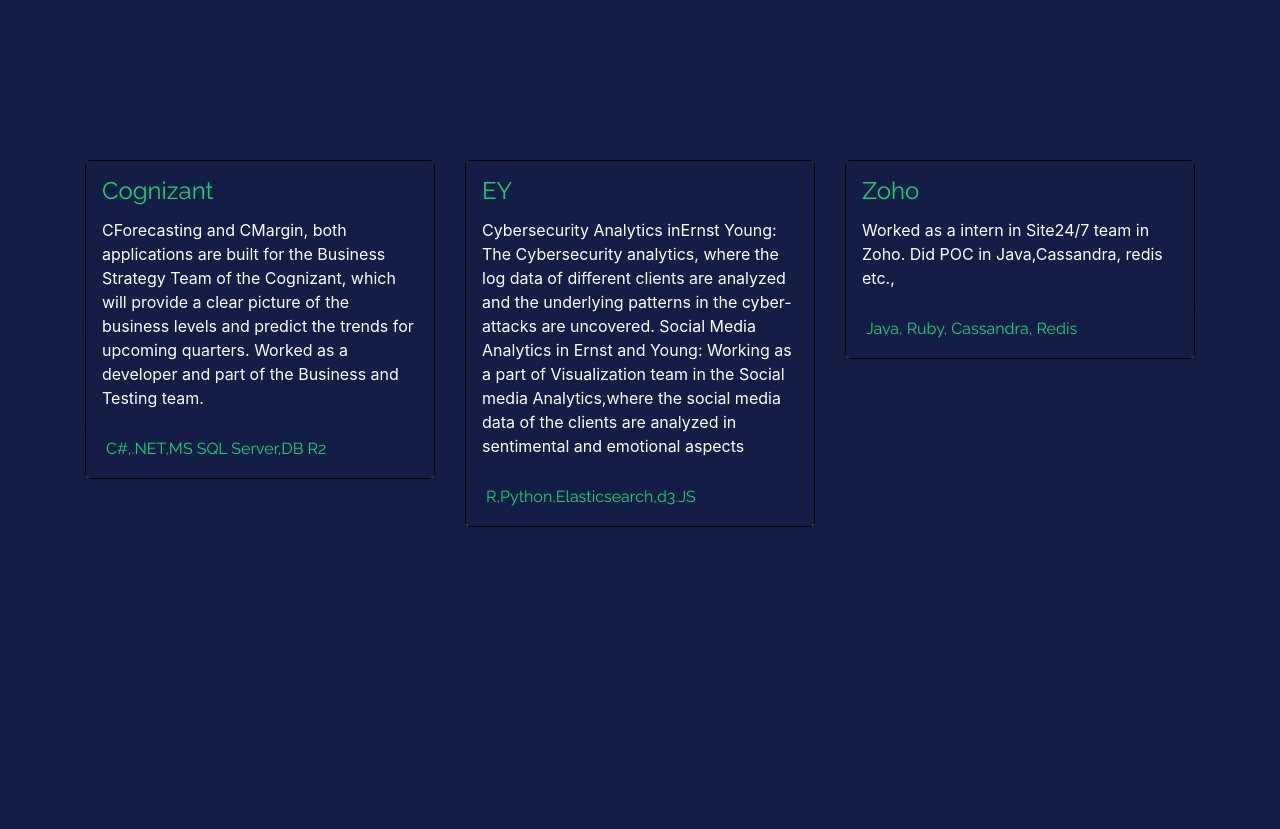
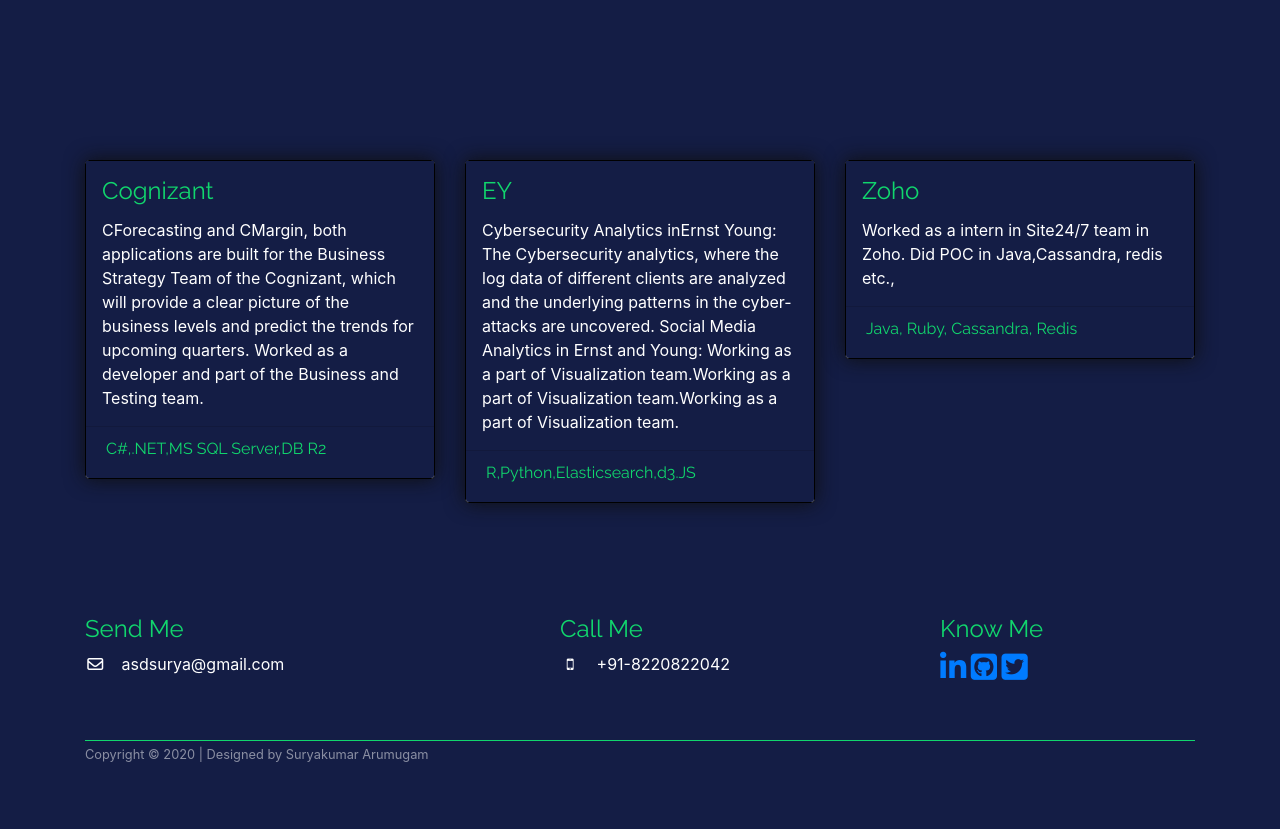
Before and after one commit to Suryakumar007/web, a plain HTML site: page index.html in a window 1280 px wide. Shown: the part 704-1533 px from the top of the page. Before the commit the page ends 1231 px from the top, so only its background shows below. Drawn offline with nearby package versions, Linux system fonts and the light colour scheme.

Commit message:
Added Footer

```diff
--- a/css/main.css
+++ b/css/main.css
@@ -77,6 +77,9 @@
   position: relative;
 }
 
+.experience .card{
+  box-shadow: 0 0 20px #0f0f0f;
+}
 .experience .card-body{
   background-color: #141d45;
   padding: 1em;
@@ -101,16 +104,32 @@
  color:#fff ;
 }
 
-#card2 h4{
+#card2 h4,h6{
  color:#11d66d ;
 }
 #card2 p{
  color:#fff ;
 }
 
-#card3 h4{
+#card3 h4,h6{
  color:#11d66d ;
 }
 #card3 p{
  color:#fff ;
 }
+
+.footer{
+  background: #141d45;
+  color:white;
+  }
+
+ .footer h3,h4{
+  color: #11d66d;
+ }
+
+
+  .location{
+    i{font-size: 18px;}
+  }
+  .copyright p{border-top:1px solid #11d66d /*rgba(255,255,255,.1)*/;}
+}
--- a/index.html
+++ b/index.html
@@ -75,9 +75,7 @@
 The Cybersecurity analytics, where the log data of different clients are
 analyzed and the underlying patterns in the cyber-attacks are uncovered.
 Social Media Analytics in Ernst and Young:
-Working as a part of Visualization team in the Social media Analytics,where
-the social media data of the clients are analyzed in sentimental and emotional
-aspects</p>
+Working as a part of Visualization team.Working as a part of Visualization team.Working as a part of Visualization team.</p>
 
             </div>
             <div class="card-footer">
@@ -106,5 +104,38 @@
     </div>
 
   </div>
+
+
+<div class="mt-5 pt-5 pb-5 footer" id="contact">
+<div class="container">
+  <div class="row">
+    <div class="col-lg-5 col-xs-12 about-company">
+      <h4>Send Me</h4>
+      <p><i class="fa fa-envelope-o mr-3 fa-fw"></i>asdsurya@gmail.com</p>
+    </div>
+
+    <div class="col-lg-4 col-xs-12 links">
+      <h4 class="mt-lg-0 mt-sm-4">Call Me</h4>
+      <p class="mb-0"><i class="fa fa-mobile mr-3 fa-fw"></i>+91-8220822042</p>
+
+    </div>
+
+    <div class="col-lg-3 col-xs-12 location">
+      <h4 class="mt-lg-0 mt-sm-3">Know Me</h4>
+
+            <a href="https://www.linkedin.com/in/suryakumar-arumugam-42ab44118/"><i class='fab fa-linkedin-in' style='font-size:30px'></i></a>
+            <a href="https://github.com/Suryakumar007"><i class='fab fa-github-square' style='font-size:30px'></i></a>
+            <a href="https://twitter.com/surya_psgtech"><i class='fab fa-twitter-square' style='font-size:30px'></i>  </a>
+    </div>
+
+  </div>
+  <div class="row mt-5">
+    <div class="col copyright">
+      <p class=""><small class="text-white-50">Copyright © 2020 | Designed by Suryakumar Arumugam</small></p>
+    </div>
+  </div>
+</div>
+</div>
+
   </body>
 </html>
```
